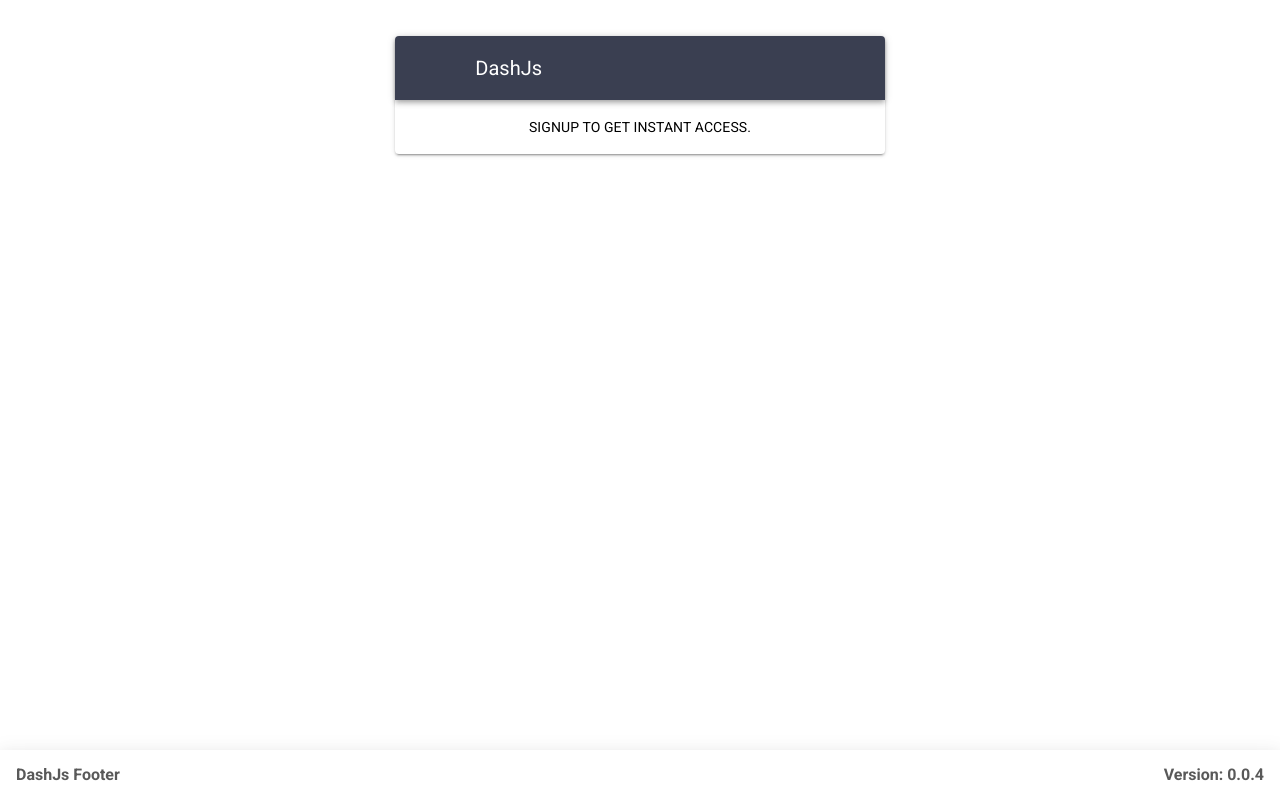
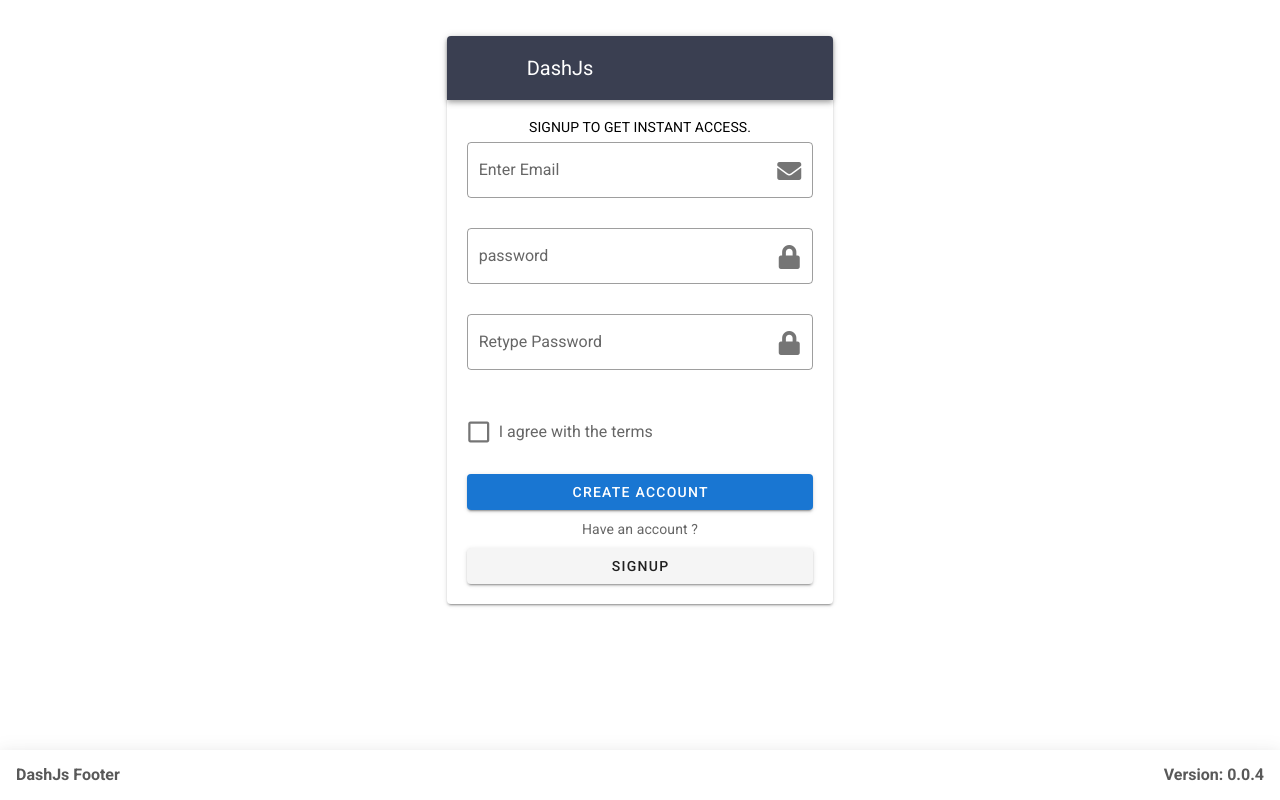
Before and after one commit to RichWarrior/vue-dashjs, a Vue app: page /Register in a window 1280 px wide. Built offline with nearby package versions, Linux system fonts and the light colour scheme; what vue-loaders, vue-sweetalert2, vue-toast-notification would draw is missing.

Commit message:
close #26

```diff
--- a/src/layouts/unauthorizeLayout.vue
+++ b/src/layouts/unauthorizeLayout.vue
@@ -13,7 +13,7 @@ export default {
   data : () => ({
     drawer:false
   }),
-  beforeDestroy(){
+  beforeUpdate(){
     this.$store.dispatch(CHECK_AUTHORIZE_STATUS,true);
   }
 }
--- a/src/views/Pages/Login.vue
+++ b/src/views/Pages/Login.vue
@@ -1,6 +1,6 @@
 <template>
   <v-row align="center" justify="center" class="ma-3">
-    <v-col cols="12" md="5" sm="10">
+    <v-col cols="12" md="4" sm="10">
       <v-hover v-slot:default="{hover}">
         <v-card :elevation="hover ? 12 : 2">
           <v-toolbar color="#3A3F51" dark>
@@ -13,11 +13,11 @@
           </v-toolbar>
           <v-card-text>
             <v-form v-model="valid">
-              <v-row>
-                <v-col cols="12" md="12" sm="12" class="text-center">
+              <v-row class="ma-0">
+                <v-col cols="12" md="12" sm="12" class="text-center pa-1">
                   <span class="black--text">SIGN IN TO CONTIUNE.</span>
                 </v-col>
-                <v-col cols="12" md="12" sm="12">
+                <v-col class="pa-1" cols="12" md="12" sm="12">
                   <v-text-field
                     v-model="email"
                     outlined
@@ -51,7 +51,7 @@
                   <span class="subtitle-1 black--text">Need to Signup?</span>
                 </v-col>
                 <v-col cols="12" md="12" sm="12">
-                  <v-btn block color="#FFFFFF">Register Now</v-btn>
+                  <v-btn block @click="$router.push({path:'/Register'})">Register Now</v-btn>
                 </v-col>
               </v-row>
             </v-form>
@@ -63,7 +63,7 @@
 </template>
 
 <script>
-import {CHECK_AUTHORIZE_STATUS} from '@/store/actions.type';
+import { CHECK_AUTHORIZE_STATUS } from "@/store/actions.type";
 export default {
   data: () => ({
     valid: false,
@@ -86,8 +86,8 @@ export default {
       this.$router.push({ path: "/" });
     }
   },
-  created(){
-    this.$store.dispatch(CHECK_AUTHORIZE_STATUS,false)
+  created() {
+    this.$store.dispatch(CHECK_AUTHORIZE_STATUS, false);
   }
 };
 </script>
--- a/src/views/Pages/Register.vue
+++ b/src/views/Pages/Register.vue
@@ -1,7 +1,7 @@
 <template>
   <v-container fluid>
     <v-row align="center" justify="center" class="ma-3">
-      <v-col cols="12" md="5" sm="10">
+      <v-col cols="12" md="4" sm="10">
         <v-hover v-slot:default="{hover}">
           <v-card :elevation="hover ? 12 : 2">
             <v-toolbar color="#3A3F51" dark>
@@ -19,6 +19,40 @@
                     <span class="black--text">SIGNUP TO GET INSTANT ACCESS.</span>
                   </v-col>
                 </v-row>
+                <v-row class="ma-0">
+                  <v-col class="pa-1" cols="12">
+                    <v-text-field
+                      v-model="email"
+                      label="Enter Email"
+                      outlined
+                      append-icon="fa fa-envelope"
+                    ></v-text-field>
+                    <v-text-field
+                      v-model="password"
+                      label="password"
+                      outlined
+                      append-icon="fa fa-lock"
+                    ></v-text-field>
+                    <v-text-field
+                      v-model="rePassword"
+                      label="Retype Password"
+                      outlined
+                      append-icon="fa fa-lock"
+                    ></v-text-field>
+                    <v-checkbox v-model="agreeTerms" label="I agree with the terms"></v-checkbox>
+                  </v-col>
+                  <v-row class="ma-0">
+                    <v-col class="pa-1 text-center" cols="12">
+                      <v-btn block color="primary">Create Account</v-btn>
+                    </v-col>
+                    <v-col class="pa-1 text-center" cols="12">
+                      <span>Have an account ?</span>
+                    </v-col>
+                    <v-col class="pa-1 text-center" cols="12">
+                      <v-btn block @click="$router.push({path:'/Login'})">Signup</v-btn>
+                    </v-col>
+                  </v-row>
+                </v-row>
               </v-form>
             </v-card-text>
           </v-card>
@@ -32,7 +66,11 @@
 import { CHECK_AUTHORIZE_STATUS } from "@/store/actions.type";
 export default {
   data: () => ({
-    valid: false
+    valid: false,
+    email: "",
+    password: "",
+    rePassword: "",
+    agreeTerms: false
   }),
   created() {
     this.$store.dispatch(CHECK_AUTHORIZE_STATUS, false);
```
